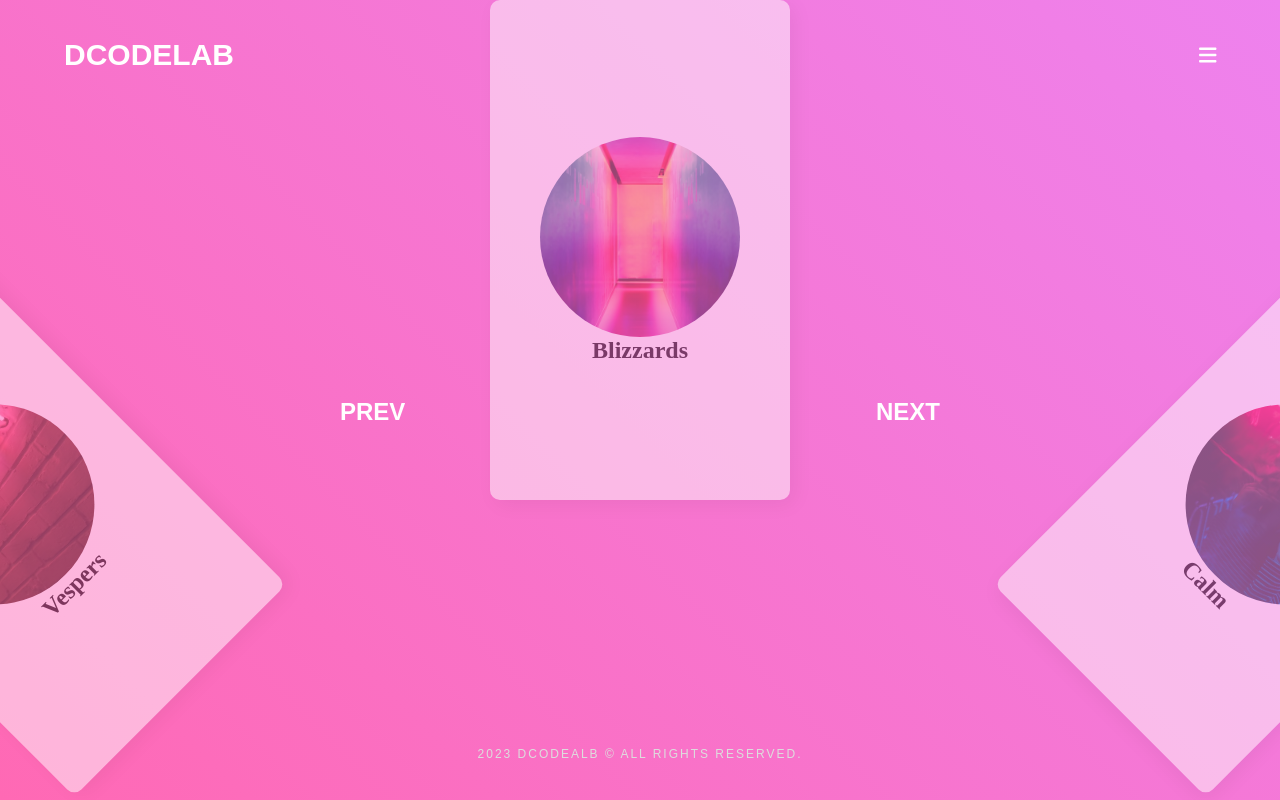
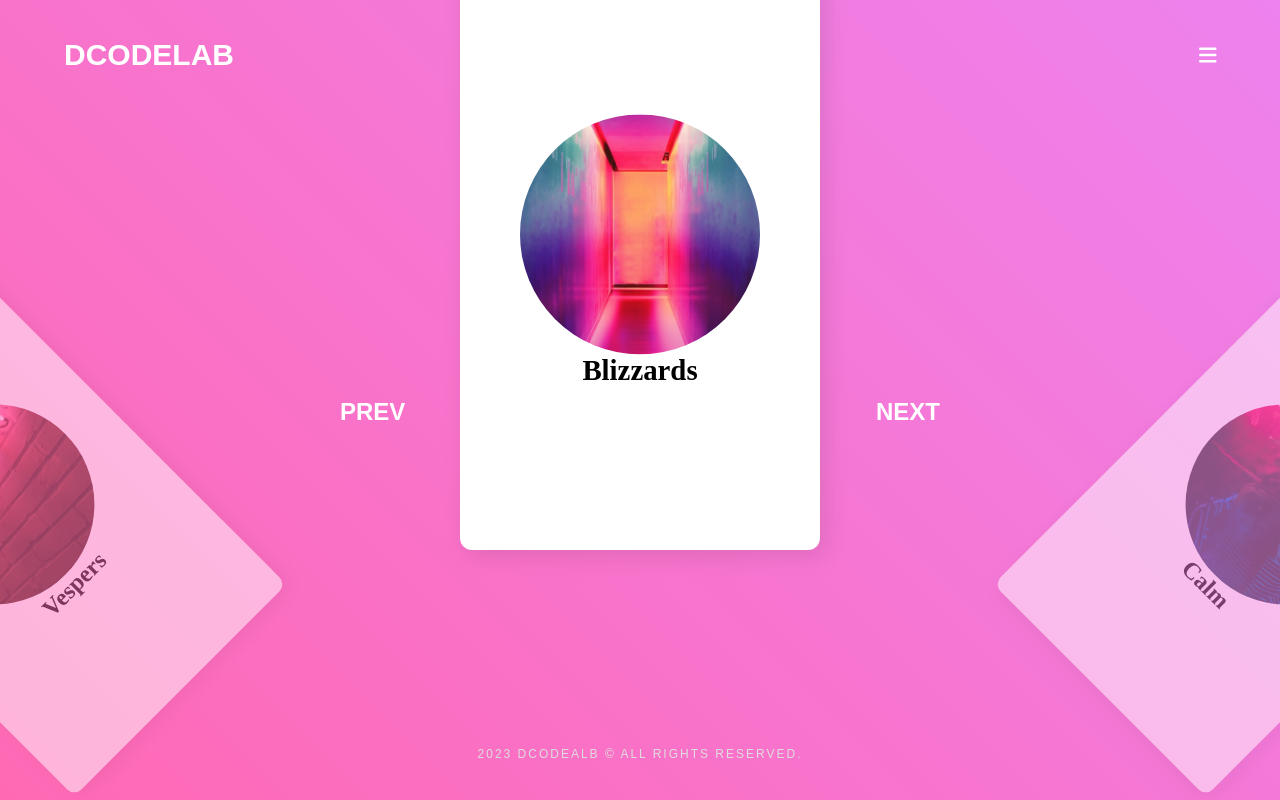
Before and after one commit to tubi55/react, a React (Create React App) app: page / in a window 1280 px wide. Shown: the top 800 px of the page. Built offline with nearby package versions, Linux system fonts and the light colour scheme.

Commit message:
prev버튼 클릭시 활성화 순번을 변경해주는 prev함수 전달후 실행

```diff
--- a/src/App.js
+++ b/src/App.js
@@ -3,7 +3,7 @@ import Footer from './Footer';
 import Header from './Header';
 import './scss/style.scss';
 import Btns from './Btns';
-import { useRef } from 'react';
+import { useRef, useState } from 'react';
 
 function App() {
 	const arr = [
@@ -17,12 +17,19 @@ function App() {
 		'Vespers',
 	];
 	const frame = useRef(null);
+	//좌우 버튼을 클릭할때 활성화 될 순번을 담을 State
+	const [Active, setActive] = useState(0);
+
+	//기존의 활성화 순번을 초기값으로 해서 prev버튼 클릭시 활성화될 순번을 반환하는 함수
+	const prev = () => {
+		setActive((Active) => (Active === 0 ? arr.length - 1 : --Active));
+	};
 
 	return (
 		<>
 			<Header />
-			<Section frame={frame} items={arr} />
-			<Btns frame={frame} len={arr.length} />
+			<Section frame={frame} items={arr} Active={Active} />
+			<Btns frame={frame} len={arr.length} prev={prev} />
 			<Footer />
 		</>
 	);
--- a/src/Btns.js
+++ b/src/Btns.js
@@ -1,6 +1,6 @@
 import { useState, useEffect } from 'react';
 
-function Btns({ frame, len }) {
+function Btns({ frame, len, prev }) {
 	let [Num, setNum] = useState(0);
 
 	useEffect(() => {
@@ -14,6 +14,7 @@ function Btns({ frame, len }) {
 				onClick={() => {
 					setNum(++Num);
 					frame.current.style.transform = `rotate(${(360 / len) * Num}deg)`;
+					prev();
 				}}
 			>
 				PREV
--- a/src/Card.js
+++ b/src/Card.js
@@ -1,8 +1,14 @@
-function Card({ data, len, index }) {
+function Card({ data, len, index, Active }) {
 	const style = { transform: `rotate(${(360 / len) * index}deg) translateY(-180%)` };
+	let isOn = '';
+	//index : 반복도는 현재 카드 순번
+	//Active : 활성화되야 되는 카드의 순번
+
+	//현재 반복도는 카드의 순번과 활성화되야 되는 순번이 같으면 class 'on'적용
+	index === Active ? (isOn = 'on') : (isOn = '');
 
 	return (
-		<article style={style}>
+		<article style={style} className={isOn}>
 			<div className='inner'>
 				<div className='pic'>
 					<img src={`${process.env.PUBLIC_URL}/img/${data}.jpg`} alt={data} />
--- a/src/scss/style.scss
+++ b/src/scss/style.scss
@@ -31,6 +31,7 @@ section {
 			border-radius: 10px;
 			box-shadow: 5px 5px 20px rgba(0, 0, 0, 0.1);
 			opacity: 0.5;
+			transition: 0.5s;
 
 			.pic {
 				width: 200px;
@@ -50,5 +51,12 @@ section {
 				text-align: center;
 			}
 		}
+
+		&.on {
+			> .inner {
+				opacity: 1;
+				transform: scale(1.2);
+			}
+		}
 	}
 }
--- a/src/section.js
+++ b/src/section.js
@@ -1,11 +1,11 @@
 import Card from './Card';
 
-function Section({ frame, items }) {
+function Section({ frame, items, Active }) {
 	console.log(items);
 	return (
 		<section style={{ top: '140%' }} ref={frame}>
 			{items.map((data, idx) => {
-				return <Card key={idx} data={data} len={items.length} index={idx} />;
+				return <Card key={idx} data={data} len={items.length} index={idx} Active={Active} />;
 			})}
 		</section>
 	);
```
